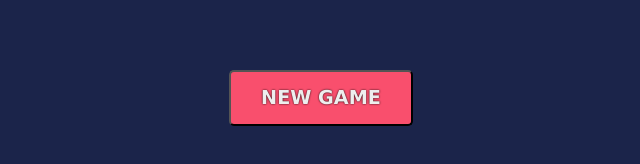
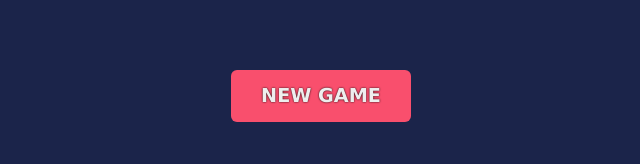
Before and after one commit to nicypicy/scoreboard, a website built with Vite: page index.html in a window 1280 px wide. Shown: the part 460-624 px from the top of the page, without its empty margins (319-959 px from the left). Built offline with nearby package versions, Linux system fonts and the light colour scheme.

Commit message:
initial final changes

```diff
--- a/index.css
+++ b/index.css
@@ -100,13 +100,14 @@ h3 {
   margin-top: 100px;
   margin-bottom: 50px;
   padding: 15px 30px;
-  border-radius: 5px;
+  border-radius: 6px;
   font-family: Verdana;
   font-weight: 700;
   color: #EEEEEE;
   background: #F94F6D;
   text-shadow: 0px 0px 2px black;
   font-size: larger;
+  border: 0px;
 
 
 
```
Also changed, not shown: 1 other file.
